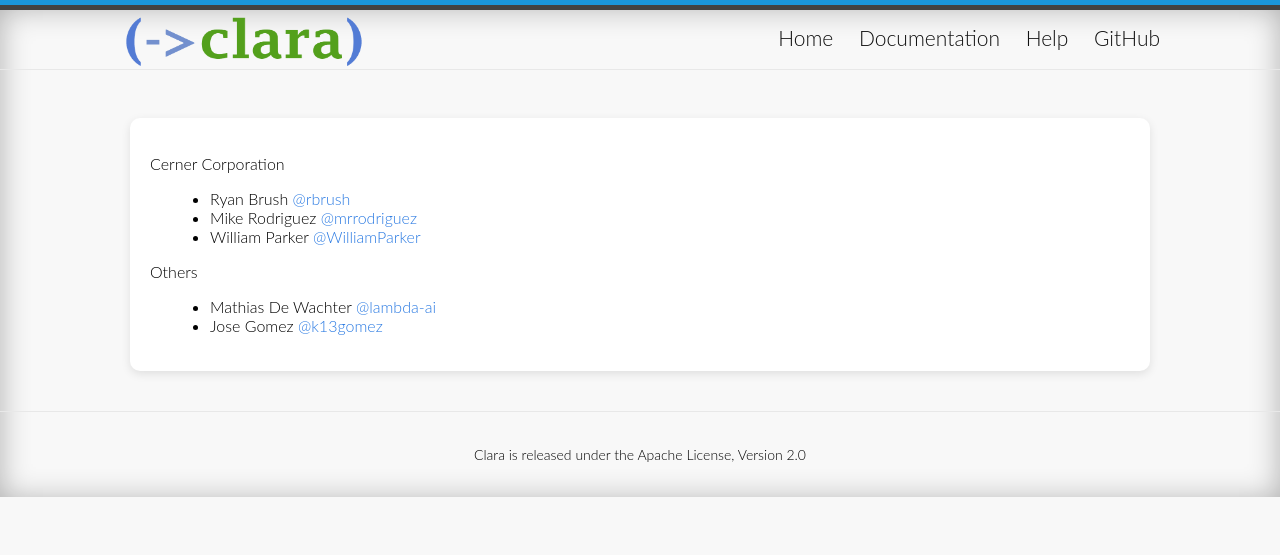
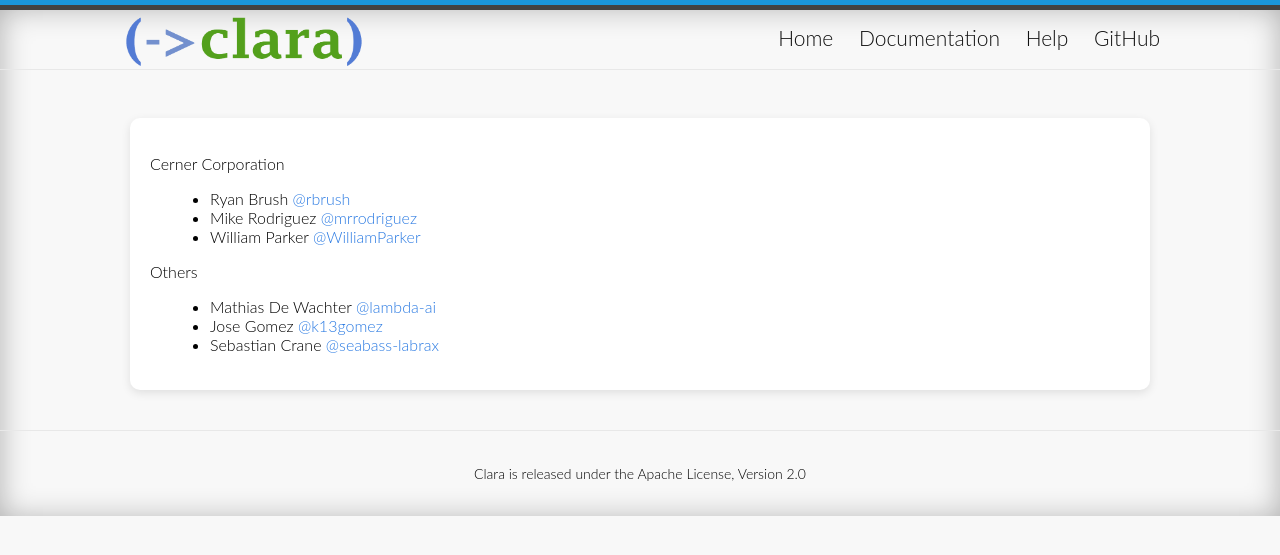
Before and after one commit to oracle-samples/clara-site, a Jekyll site: the page built from CONTRIBUTORS.md, in a window 1280 px wide. Shown: the top 555 px of the page. Built offline with Jekyll 4.4.1, drawn with Linux system fonts in a browser that asks for light colours; our own code applies the rules of GitHub Pages for plain Markdown files.

Commit message:
Add Sebastian Crane to `CONTRIBUTORS.md`

```diff
--- a/CONTRIBUTORS.md
+++ b/CONTRIBUTORS.md
@@ -8,9 +8,11 @@ Others
 
 - Mathias De Wachter [@lambda-ai]
 - Jose Gomez [@k13gomez]
+- Sebastian Crane [@seabass-labrax]
 
 [@rbrush]: https://github.com/rbrush
 [@mrrodriguez]: https://github.com/mrrodriguez
 [@WilliamParker]: https://github.com/WilliamParker
 [@lambda-ai]: https://github.com/lambda-ai
 [@k13gomez]: https://github.com/k13gomez
+[@seabass-labrax]: https://github.com/seabass-labrax
```
